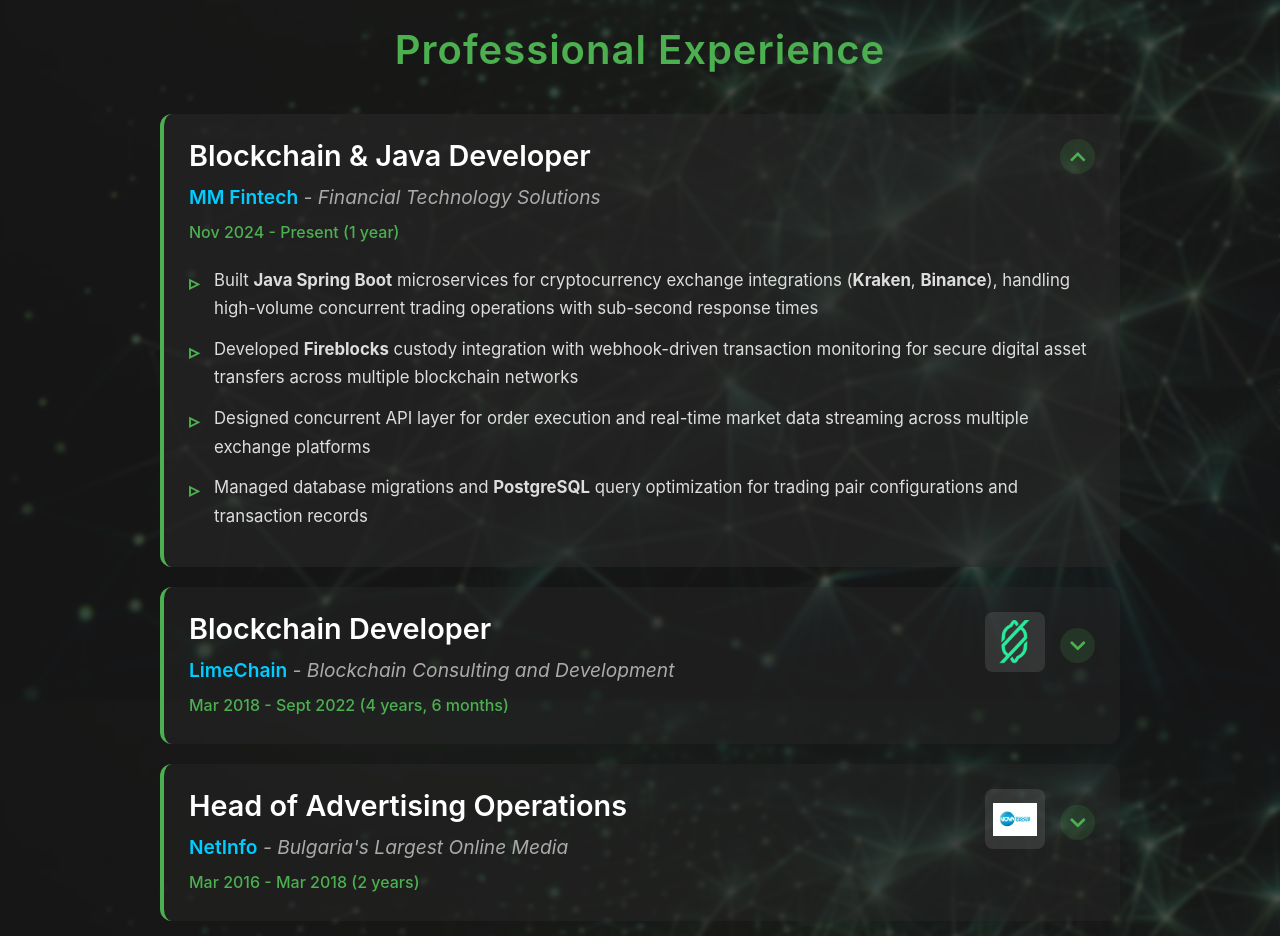
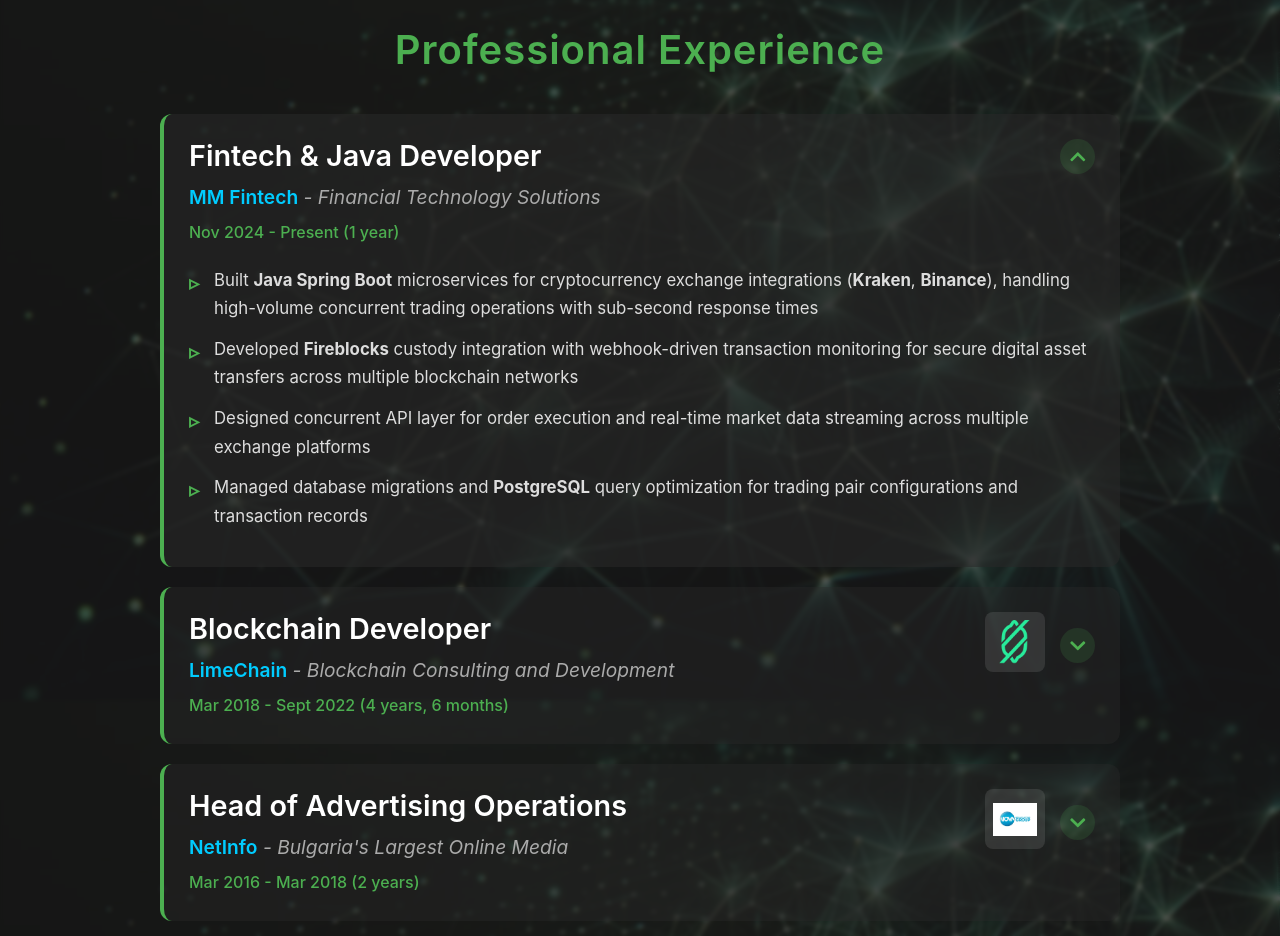
Before and after one commit to Holymir/cv, a React (Create React App) app: page / in a window 1280 px wide. Shown: the part 900-1836 px from the top of the page. Built offline with nearby package versions, Linux system fonts and the light colour scheme.

Commit message:
Rename MM Fintech role to Fintech & Java Developer
Better reflects the custodial/exchange integration focus of the role.

https://claude.ai/code/session_01Swxb7SdRyRB7JcNWhRycaP

```diff
--- a/src/components/Experience/Experience.jsx
+++ b/src/components/Experience/Experience.jsx
@@ -19,7 +19,7 @@ function Experience() {
 
   const experiences = [
     {
-      title: "Blockchain & Java Developer",
+      title: "Fintech & Java Developer",
       company: "MM Fintech",
       companyDescription: "Financial Technology Solutions",
       period: "Nov 2024 - Present (1 year)",
```
